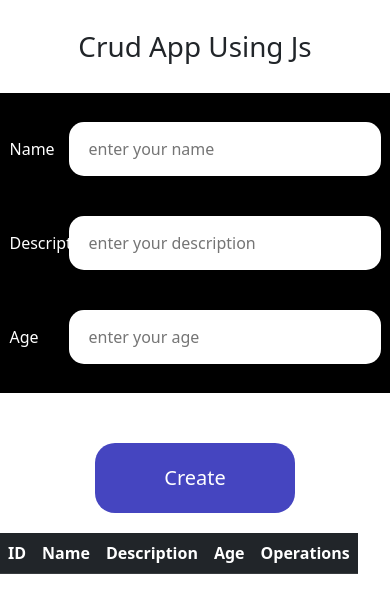
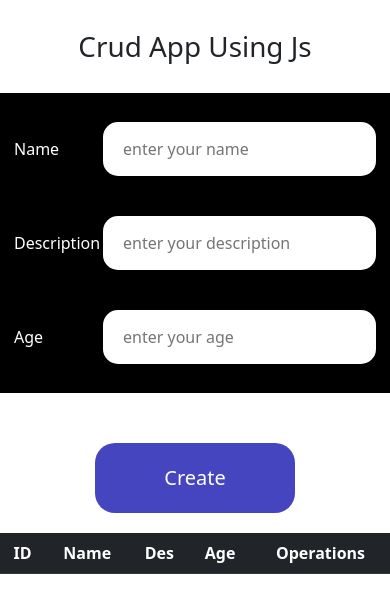
Before and after one commit to Ibrahim-Ghazaly/crud-using-javascript, a plain HTML site: page index.html in a window 390 px wide. Drawn offline with Linux system fonts and the light colour scheme; no server answers.

Commit message:
responsive

```diff
--- a/index.html
+++ b/index.html
@@ -41,7 +41,7 @@
          <tr>
              <th>ID</th>
              <th>Name</th>
-             <th>Description</th>
+             <th>Des</th>
              <th>Age</th>
              <th>Operations</th>
          </tr>
--- a/main.css
+++ b/main.css
@@ -28,16 +28,17 @@ h1 {
     display: flex;
     align-items: center;
     justify-content:center;
-    gap: 20px;
+
 
 }
 
 .inputs > div label {
     width: 10%;
+    margin-right: 50px;
 }
 
 .inputs > div input{
-    width: 80%;
+    width: 70%;
     padding: 15px 20px;
     border: none;
     border-radius: 15px;
@@ -79,9 +80,3 @@ h1 {
     width: 100%;
     text-align: center;
 }
-
-@media(max-width:400px){
-    .outputs {
-        width: 80%;
-    }
-}
```
Also changed, not shown: main.js (+7 -1 lines).
